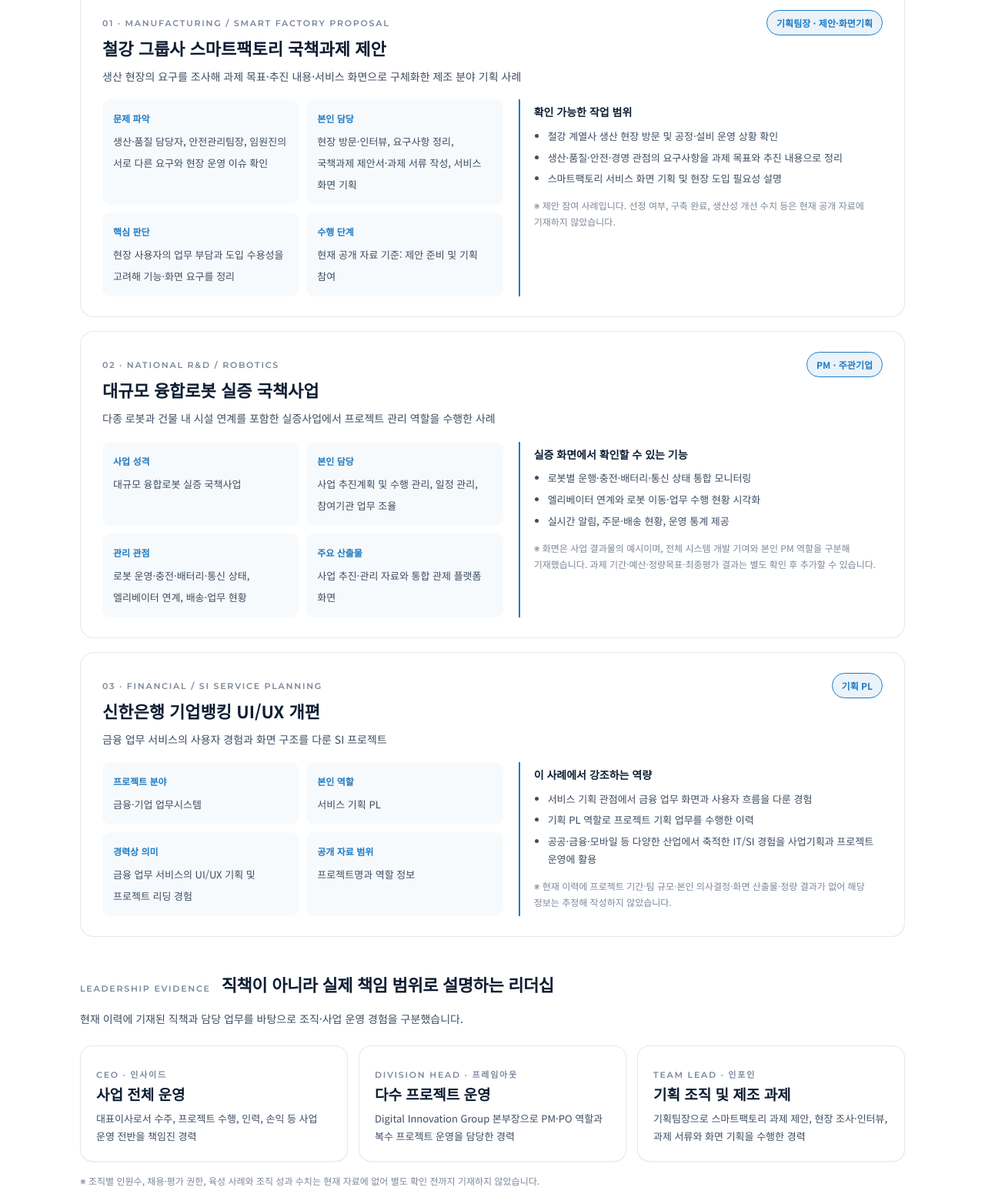
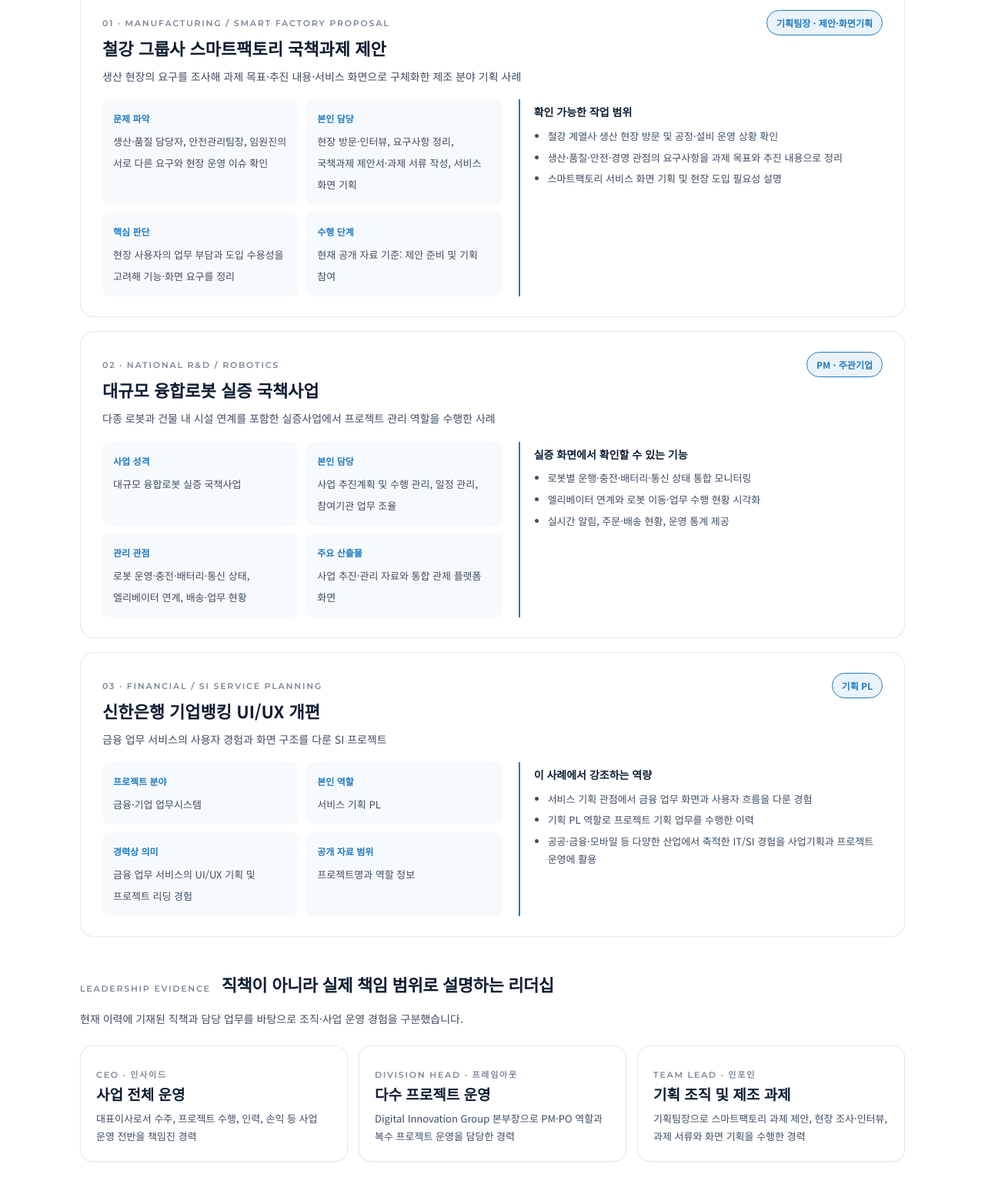
Before and after one commit to beronim/beronim.github.io, a plain HTML site: page index.html in a window 1280 px wide. Shown: the part 7445-8992 px from the top of the page at 77% size. Drawn offline with Linux system fonts and the light colour scheme.

Commit message:
Add files via upload

```diff
--- a/index.html
+++ b/index.html
@@ -238,7 +238,6 @@ blockquote cite{display:block;font-family:var(--font-mono);font-style:normal;fon
 .dt-list li span{font-family:var(--font-mono);font-size:12px;color:var(--accent);padding-top:3px}
 @media (max-width:820px){.dt-box{grid-template-columns:1fr}.dt-list{grid-template-columns:1fr}}
 
-
 /* ---------- featured project showcase ---------- */
 .showcase-intro{max-width:760px;color:var(--muted);margin-top:12px}
 .showcase-grid{display:grid;grid-template-columns:1fr 1fr;gap:22px}
@@ -255,7 +254,6 @@ blockquote cite{display:block;font-family:var(--font-mono);font-style:normal;fon
 .showcase-gallery a:hover img{transform:scale(1.035)}
 .showcase-gallery a:focus-visible{outline:3px solid var(--accent);outline-offset:2px}
 @media(max-width:760px){.showcase-grid{grid-template-columns:1fr}.showcase-copy{padding:21px 20px 15px}}
-
 
 /* ---------- case study evidence ---------- */
 .case-grid{display:grid;grid-template-columns:1fr;gap:18px}
@@ -738,8 +736,6 @@ footer .wrap{border-top:1px solid rgba(255,255,255,.14);padding-top:24px;display
   </div>
 </section>
 
-
-
 <!-- CASE STUDIES: ROLE / DECISIONS / EVIDENCE -->
 <section id="case-studies">
   <div class="wrap">
@@ -775,7 +771,7 @@ footer .wrap{border-top:1px solid rgba(255,255,255,.14);padding-top:24px;display
               <li>생산·품질·안전·경영 관점의 요구사항을 과제 목표와 추진 내용으로 정리</li>
               <li>스마트팩토리 서비스 화면 기획 및 현장 도입 필요성 설명</li>
             </ul>
-            <p class="case-limit">※ 제안 참여 사례입니다. 선정 여부, 구축 완료, 생산성 개선 수치 등은 현재 공개 자료에 기재하지 않았습니다.</p>
+            <p class="case-limit"></p>
           </div>
         </div>
       </article>
@@ -803,7 +799,7 @@ footer .wrap{border-top:1px solid rgba(255,255,255,.14);padding-top:24px;display
               <li>엘리베이터 연계와 로봇 이동·업무 수행 현황 시각화</li>
               <li>실시간 알림, 주문·배송 현황, 운영 통계 제공</li>
             </ul>
-            <p class="case-limit">※ 화면은 사업 결과물의 예시이며, 전체 시스템 개발 기여와 본인 PM 역할을 구분해 기재했습니다. 과제 기간·예산·정량목표·최종평가 결과는 별도 확인 후 추가할 수 있습니다.</p>
+            <p class="case-limit"></p>
           </div>
         </div>
       </article>
@@ -831,7 +827,7 @@ footer .wrap{border-top:1px solid rgba(255,255,255,.14);padding-top:24px;display
               <li>기획 PL 역할로 프로젝트 기획 업무를 수행한 이력</li>
               <li>공공·금융·모바일 등 다양한 산업에서 축적한 IT/SI 경험을 사업기획과 프로젝트 운영에 활용</li>
             </ul>
-            <p class="case-limit">※ 현재 이력에 프로젝트 기간·팀 규모·본인 의사결정·화면 산출물·정량 결과가 없어 해당 정보는 추정해 작성하지 않았습니다.</p>
+            <p class="case-limit"></p>
           </div>
         </div>
       </article>
@@ -859,7 +855,7 @@ footer .wrap{border-top:1px solid rgba(255,255,255,.14);padding-top:24px;display
         <p>기획팀장으로 스마트팩토리 과제 제안, 현장 조사·인터뷰, 과제 서류와 화면 기획을 수행한 경력</p>
       </article>
     </div>
-    <p class="case-limit" style="margin-top:14px">※ 조직별 인원수, 채용·평가 권한, 육성 사례와 조직 성과 수치는 현재 자료에 없어 별도 확인 전까지 기재하지 않았습니다.</p>
+    <p class="case-limit" style="margin-top:14px"></p>
   </div>
 </section>
 
```
